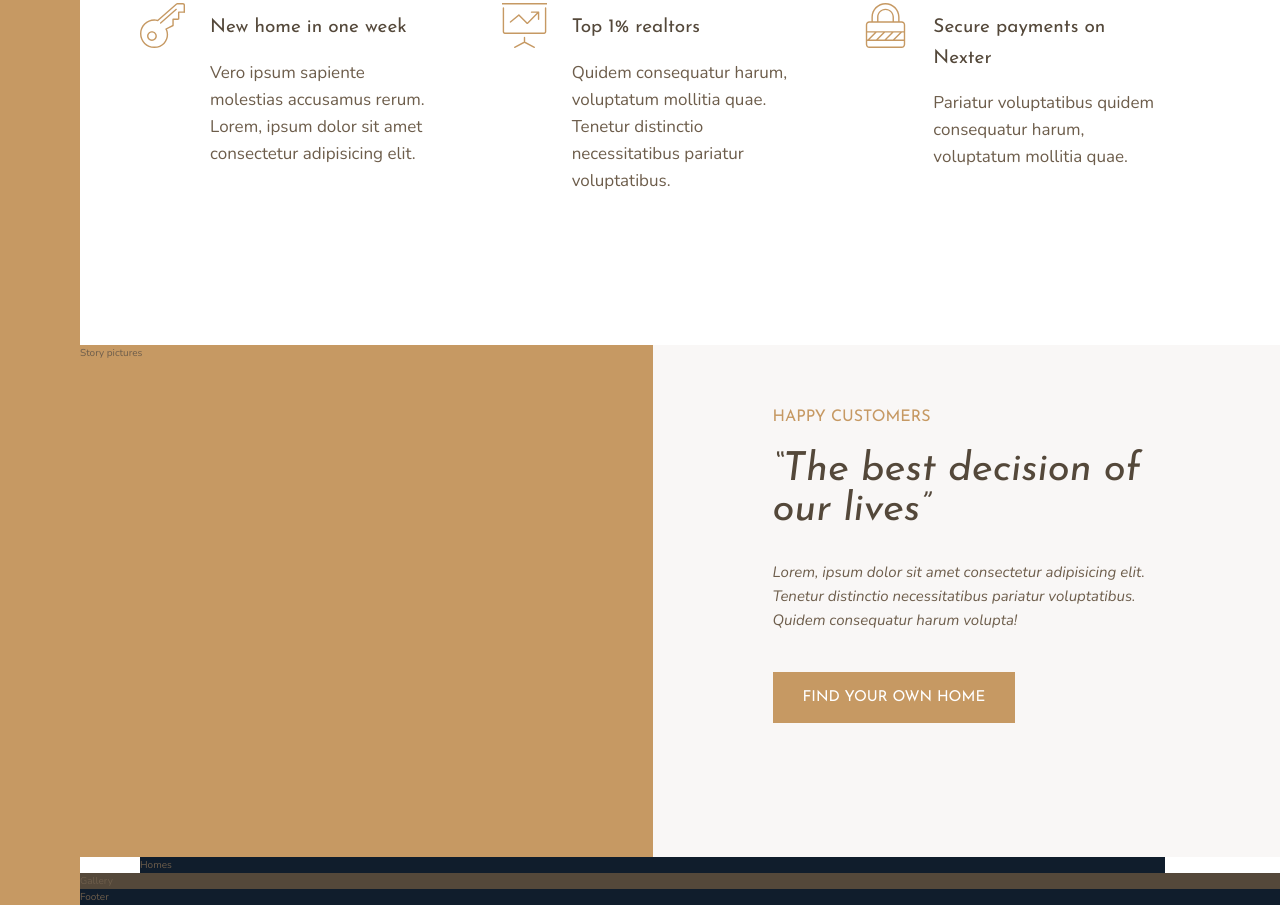
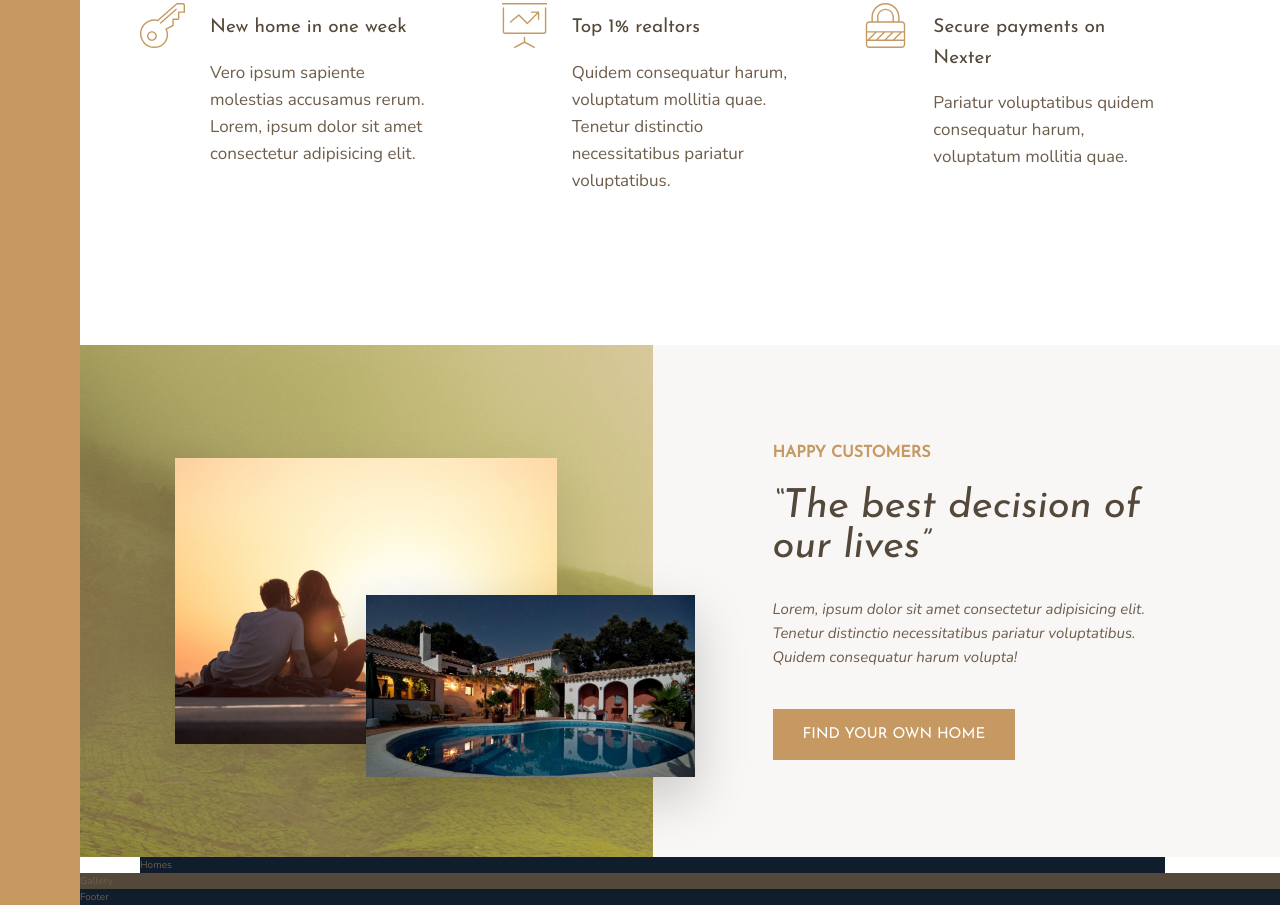
Before and after one commit to randimays/coding-practice, a website: page nexter/index.html in a window 1280 px wide. Shown: the part 1018-1923 px from the top of the page. Drawn offline with nearby package versions, Linux system fonts and the light colour scheme.

Commit message:
Finishing up the story section

```diff
--- a/nexter/index.html
+++ b/nexter/index.html
@@ -82,7 +82,8 @@
     </section>
 
     <div class="story__pictures">
-        Story pictures
+        <img src="img/story-1.jpeg" alt="Couple with new house" class="story__img--1">
+        <img src="img/story-2.jpeg" alt="New house" class="story__img--2">
     </div>
 
     <div class="story__content">
--- a/nexter/sass/_story.scss
+++ b/nexter/sass/_story.scss
@@ -1,10 +1,33 @@
 .story {
     &__pictures {
+        display: grid;
+        grid-template-rows: repeat(6, 1fr);
+        grid-template-columns: repeat(6, 1fr);
+        align-items: center;
         grid-column: full-start / col-end 4;
-        background-color: $color-primary;
+        background-image: linear-gradient(rgba($color-primary, .5), rgba($color-primary, .5)), url(../img/back.jpg);
+    }
+
+    &__img--1 {
+        width: 100%;
+        grid-column: 2 / 6;
+        grid-row: 2 / 6;
+        box-shadow: 0 2rem 5rem rgba(0, 0, 0, .1);
+    }
+
+    &__img--2 {
+        width: 115%;
+        grid-column: 4 / 7;
+        grid-row: 4 / 6;
+        z-index: 10;
+        box-shadow: 0 2rem 5rem rgba(0, 0, 0, .2);
     }
 
     &__content {
+        display: flex;
+        flex-direction: column;
+        justify-content: center;
+        align-items: flex-start;
         grid-column: col-start 5 / full-end;
         padding: 6rem 12rem;
         background-color: $color-grey-light-1;
--- a/nexter/sass/_typography.scss
+++ b/nexter/sass/_typography.scss
@@ -23,6 +23,7 @@ h4 {
 }
 
 .heading-3 {
+    font-weight: 700;
     font-size: 1.6rem;
     color: $color-primary;
     text-transform: uppercase;
```
Also changed, not shown: nexter/css/style.css.
